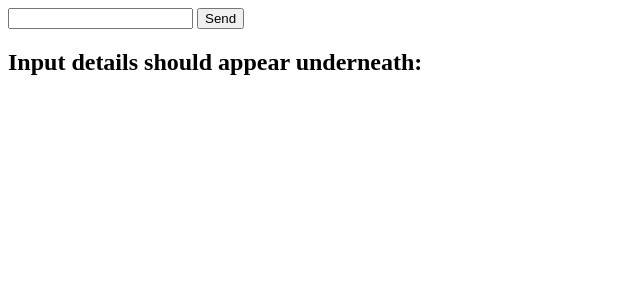
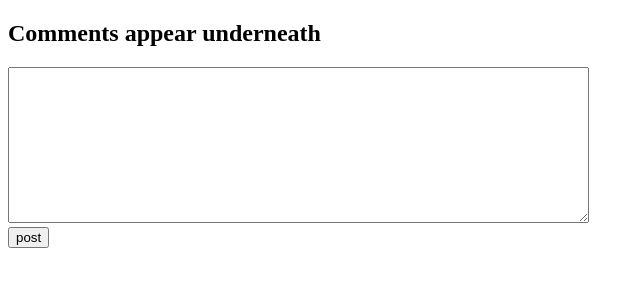
Before and after one commit to VioletViolaVi/comments_practice_fp, a plain HTML site: page index.html in a window 1280 px wide. Shown: the whole page, without its empty margins (0-644 px from the left). Drawn offline with Linux system fonts and the light colour scheme.

Commit message:
add js & css links & edit code

```diff
--- a/index.html
+++ b/index.html
@@ -4,17 +4,26 @@
     <meta charset="UTF-8" />
     <meta http-equiv="X-UA-Compatible" content="IE=edge" />
     <meta name="viewport" content="width=device-width, initial-scale=1.0" />
-    <title>Blog</title>
+    <script src="./client/js/scripts.js" defer></script>
+    <link rel="stylesheet" href="./client/css/styles.css" />
+    <title>Comments</title>
   </head>
   <body>
-    <form action="">
-      <input type="text" />
-      <input type="button" value="Send" />
+    <section>
+      <h2>Comments appear underneath</h2>
+      <div id="displayComments"></div>
+    </section>
+
+    <form>
+      <textarea
+        name="comment"
+        id="comment"
+        cols="70"
+        rows="10"
+        maxlength="10"
+      ></textarea>
+      <br />
+      <input type="button" value="post" />
     </form>
-
-    <section>
-      <h2>Input details should appear underneath:</h2>
-      <div id="inputDisplay"></div>
-    </section>
   </body>
 </html>
```
